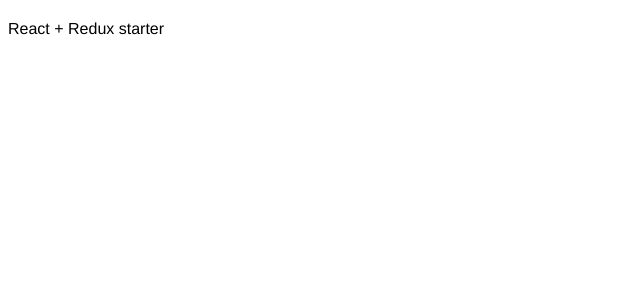
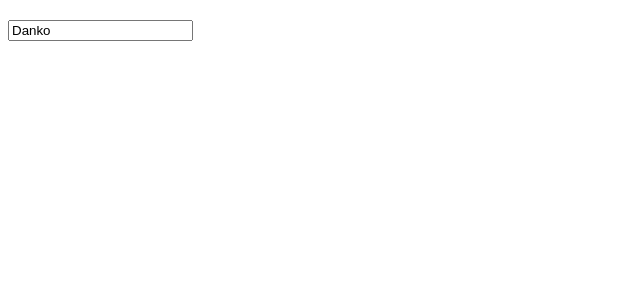
Before and after one commit to beribak/gif_library, a React (Create React App) app: page / in a window 1280 px wide. Shown: the top 300 px of the page, without its empty margins (0-640 px from the left). Built offline with nearby package versions, Linux system fonts and the light colour scheme.

Commit message:
input element made a controled component and its bound to the inputValue state key

```diff
--- a/package.json
+++ b/package.json
@@ -8,7 +8,9 @@
     "react-dom": "^16.12.0",
     "react-redux": "^7.1.3",
     "react-scripts": "3.2.0",
-    "redux": "^4.0.4"
+    "redux": "^4.0.4",
+    "redux-logger": "^3.0.6",
+    "redux-promise": "^0.6.0"
   },
   "scripts": {
     "start": "react-scripts start",
--- a/src/components/app.jsx
+++ b/src/components/app.jsx
@@ -1,9 +1,11 @@
 import React from 'react';
+
+import SearchBar from '../containers/search_bar';
 
 const App = () => {
   return (
     <div className="app">
-      <p>React + Redux starter</p>
+      <SearchBar />
     </div>
   );
 };
--- a/src/containers/search_bar.jsx
+++ b/src/containers/search_bar.jsx
@@ -1,15 +1,36 @@
 import React, { Component } from 'react';
+import { bindActionCreators } from 'redux';
+import { connect } from 'react-redux';
+
+import { fetchInput } from '../actions';
 
 class SearchBar extends Component {
+
+	handleChange = (event) => {
+		this.props.fetchInput(event.target.value)
+	}
 
 	render() {
 
 		return(
 			<div className="search_bar_container" id="search_bar_id">
-				<input type="text" className="search_bar" />
+				<input type="text" className="search_bar" value={this.props.inputValue} onChange={this.handleChange} />
 			</div>
 		);
 	}
 }
 
-export default SearchBar;
+function mapDispatchToProps(dispatch) {
+	return bindActionCreators(
+		{ fetchInput },
+		dispatch
+	);
+}
+
+function mapStateToProps(state) {
+	return {
+		inputValue: state.inputValue
+	};
+}
+
+export default connect(mapStateToProps, mapDispatchToProps)(SearchBar);
--- a/src/index.jsx
+++ b/src/index.jsx
@@ -2,7 +2,10 @@
 import React from 'react';
 import ReactDOM from 'react-dom';
 import { Provider } from 'react-redux';
-import { createStore, combineReducers } from 'redux';
+import { createStore, combineReducers, applyMiddleware } from 'redux';
+import { logger } from 'redux-logger';
+import reduxPromise from 'redux-promise';
+
 
 // internal modules
 import App from './components/app';
@@ -10,13 +13,21 @@
 import inputValueReducer from './reducers/input_value_reducer';
 
 // State and reducers
+const initialState = {
+
+}
+
 const reducers = combineReducers({
   inputValue: inputValueReducer
 });
 
+const middlewares = applyMiddleware(reduxPromise, logger);
+const store = createStore(reducers, initialState, middlewares);
+
+
 // render an instance of the component in the DOM
 ReactDOM.render(
-  <Provider store={createStore(reducers)}>
+  <Provider store={store}>
     <App />
   </Provider>,
   document.getElementById('root')
```
Also changed, not shown: 1 other file (tests, documents, lock files or other folders).
